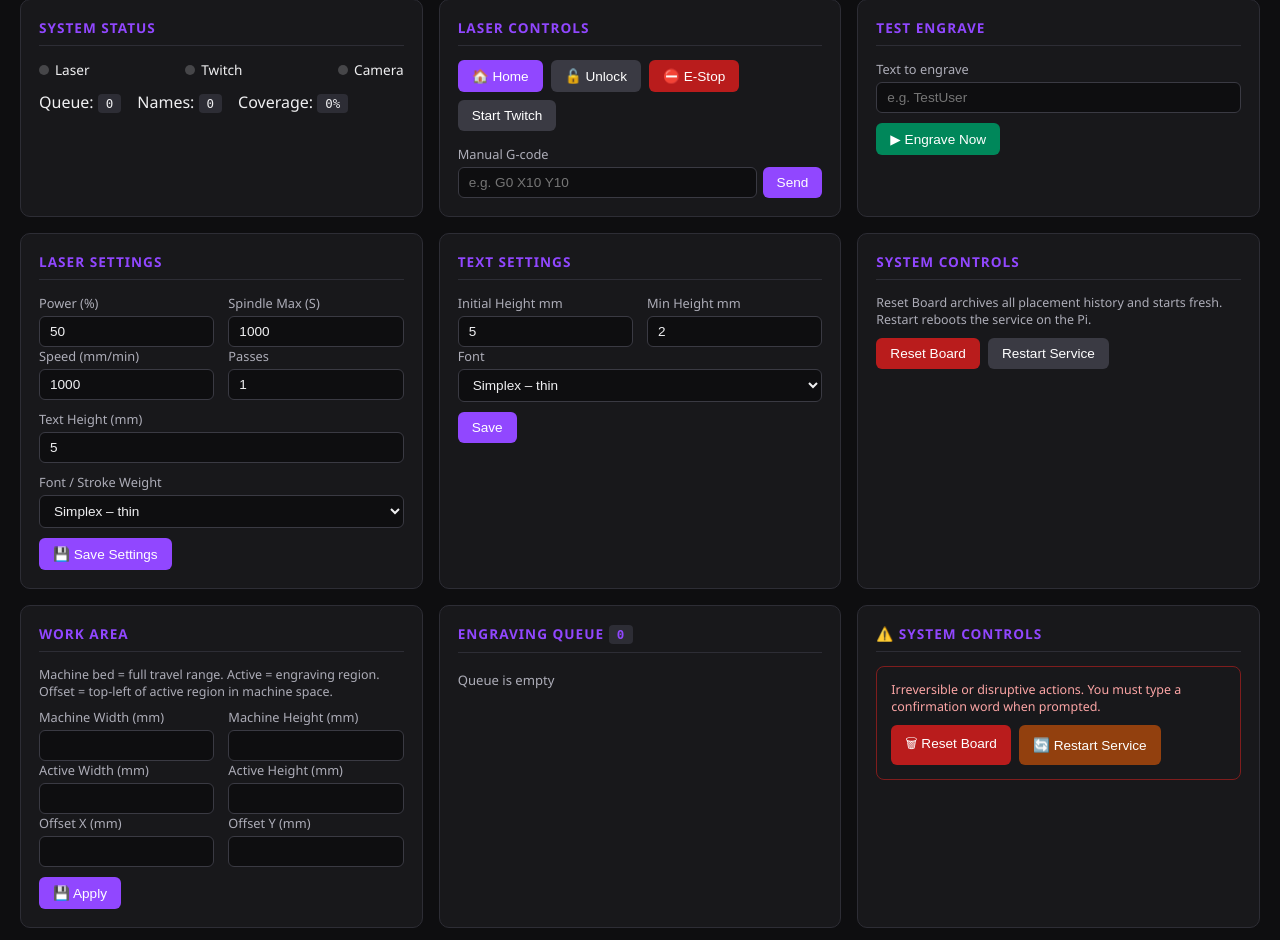
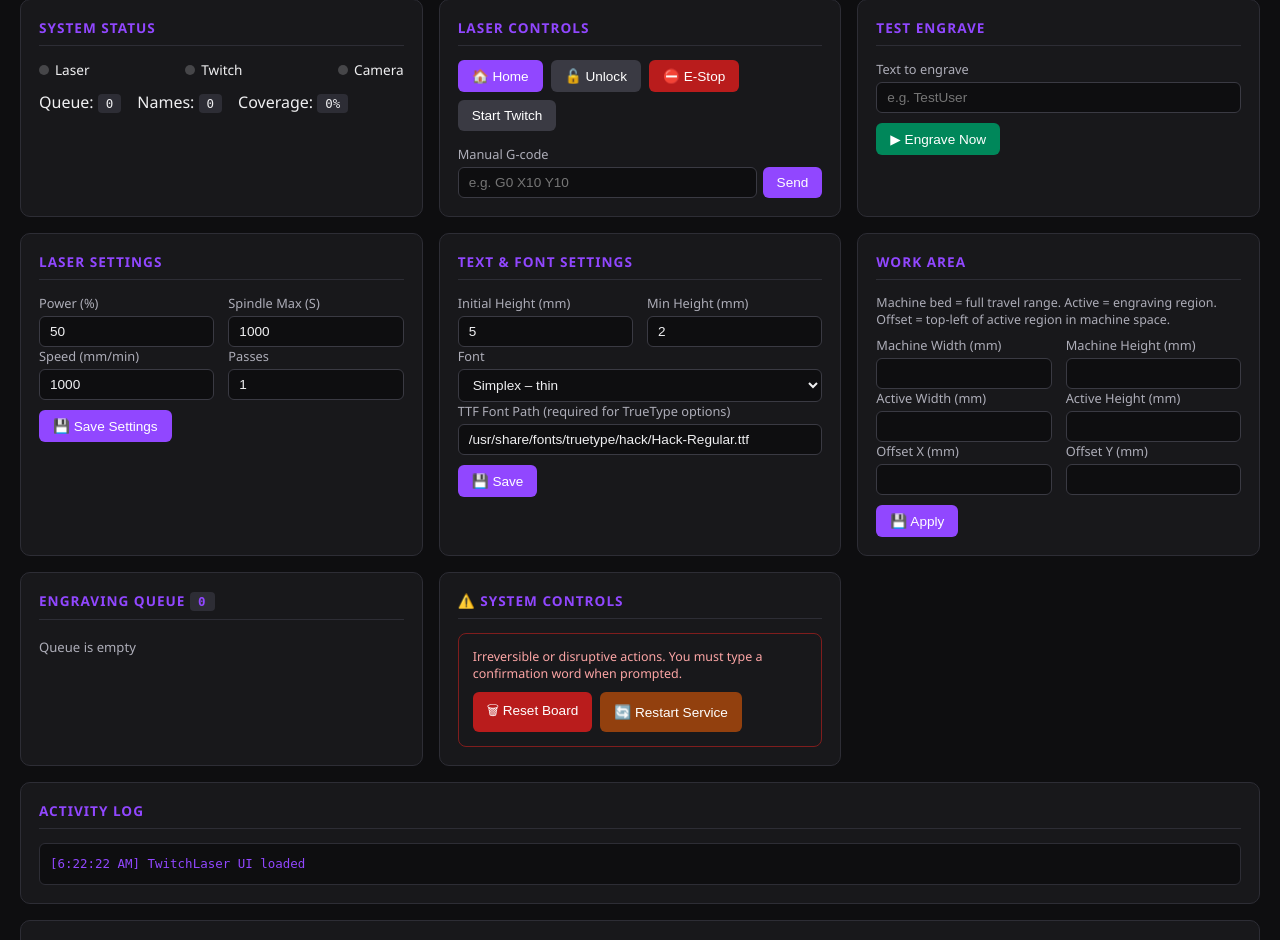
Before and after one commit to DaverDavids/TwitchLaser, a Flask app: page / in a window 1280 px wide. Shown: the part 76-1016 px from the top of the page. Run offline with Flask 3, Linux system fonts and the light colour scheme; data that the repository does not hold is empty.

Commit message:
Fix Hershey pulsing, TTF path UI, and duplicate card/JS cleanup

```diff
--- a/gcode_generator.py
+++ b/gcode_generator.py
@@ -263,10 +263,23 @@ class GCodeGenerator:
         try:
             hf = _HersheyFonts()
             hf.load_default_font(hf_name)
-            polylines = [
-                [(x1, y1), (x2, y2)]
-                for (x1, y1), (x2, y2) in hf.lines_for_text(text)
-            ]
+            # Chain consecutive segments into continuous polylines so the
+            # laser doesn't pulse off/on between every segment in M4 mode.
+            EPS = 1e-6
+            polylines = []
+            current = None
+            for (x1, y1), (x2, y2) in hf.lines_for_text(text):
+                if current is None:
+                    current = [(x1, y1), (x2, y2)]
+                else:
+                    lx, ly = current[-1]
+                    if abs(lx - x1) < EPS and abs(ly - y1) < EPS:
+                        current.append((x2, y2))
+                    else:
+                        polylines.append(current)
+                        current = [(x1, y1), (x2, y2)]
+            if current:
+                polylines.append(current)
             return polylines if polylines else _builtin_glyphs(text)
 
         except Exception as e:
@@ -403,20 +416,15 @@ def _ttf_recording_to_polylines(commands, scale):
 
         elif op == 'qCurveTo':
             # Quadratic (TrueType): may have implicit on-curve points between control pts
-            # Simplest correct approach: convert each quad segment to cubic and flatten
             p0 = cur_pos
-            # pts = [control1, ..., endpoint]
-            # Handle implicit on-curves for TrueType splines
             all_pts = [(p[0] * scale, p[1] * scale) for p in pts]
             endpoint = all_pts[-1]
             ctrl_pts = all_pts[:-1]
 
             segments = []
             if len(ctrl_pts) == 1:
-                # Single quadratic segment
                 segments = [(p0, ctrl_pts[0], endpoint)]
             else:
-                # Multiple control points: generate implicit on-curves
                 prev = p0
                 for i, cp in enumerate(ctrl_pts):
                     if i == len(ctrl_pts) - 1:
@@ -428,7 +436,6 @@ def _ttf_recording_to_polylines(commands, scale):
                     prev = on
 
             for (sp0, qcp, sp3) in segments:
-                # Quadratic → cubic conversion
                 cp1 = (sp0[0] + 2/3*(qcp[0]-sp0[0]), sp0[1] + 2/3*(qcp[1]-sp0[1]))
                 cp2 = (sp3[0] + 2/3*(qcp[0]-sp3[0]), sp3[1] + 2/3*(qcp[1]-sp3[1]))
                 steps = 8
--- a/templates/index.html
+++ b/templates/index.html
@@ -132,62 +132,48 @@
                 <input type="number" id="s-passes" min="1" max="5" step="1" value="1">
             </div>
         </div>
-        <label>Text Height (mm)</label>
-        <input type="number" id="s-textheight" min="2" max="50" step="0.5" value="5">
-        <label>Font / Stroke Weight</label>
-        <select id="s-font">
-            <option value="simplex">Simplex - thin single stroke</option>
-            <option value="medium">Medium - lightly bold</option>
-            <option value="bold">Bold - solid strokes</option>
-            <option value="heavy">Heavy - thick filled look</option>
-        </select>
         <div class="btn-row">
             <button onclick="saveLaserSettings()">&#128190; Save Settings</button>
             <span class="save-ok" id="laser-ok">&#10003; Saved</span>
         </div>
     </div>
 
-	<!-- Text / Font Settings -->
+    <!-- TEXT / FONT SETTINGS -->
     <div class="card">
-	  <h3>Text Settings</h3>
+        <h3>Text &amp; Font Settings</h3>
         <div class="form-grid">
-		<div><label>Initial Height mm</label>
-		  <input type="number" id="s-height" min="2" max="50" step="0.5" value="5"></div>
-		<div><label>Min Height mm</label>
-		  <input type="number" id="s-min-height" min="1" max="20" step="0.5" value="2"></div>
-		<div style="grid-column:1/-1"><label>Font</label>
-		  <select id="s-font" style="width:100%;background:#0e0e10;border:1px solid #3a3a43;color:#efeff1;padding:7px 10px;border-radius:6px;font-size:0.85rem;">
-			<option value="simplex">Simplex – thin</option>
-			<option value="medium">Simplex – medium</option>
-			<option value="bold">Simplex – bold</option>
-			<option value="heavy">Simplex – heavy</option>
+            <div>
+                <label>Initial Height (mm)</label>
+                <input type="number" id="s-height" min="2" max="50" step="0.5" value="5">
+            </div>
+            <div>
+                <label>Min Height (mm)</label>
+                <input type="number" id="s-min-height" min="1" max="20" step="0.5" value="2">
+            </div>
+            <div style="grid-column:1/-1">
+                <label>Font</label>
+                <select id="s-font">
+                    <option value="simplex">Simplex &#8211; thin</option>
+                    <option value="medium">Simplex &#8211; medium</option>
+                    <option value="bold">Simplex &#8211; bold</option>
+                    <option value="heavy">Simplex &#8211; heavy</option>
                     <option value="hershey_roman">Hershey Roman (serif)</option>
                     <option value="hershey_script">Hershey Script (cursive)</option>
                     <option value="hershey_gothic">Hershey Gothic</option>
                     <option value="ttf">TrueType font</option>
-			<option value="ttf_bold">TrueType font – bold</option>
-		  </select></div>
+                    <option value="ttf_bold">TrueType font &#8211; bold</option>
+                </select>
+            </div>
+            <div style="grid-column:1/-1">
+                <label>TTF Font Path (required for TrueType options)</label>
+                <input type="text" id="s-ttf-path" placeholder="/usr/share/fonts/truetype/dejavu/DejaVuSans.ttf">
+            </div>
         </div>
         <div class="btn-row">
-		<button onclick="saveTextSettings()">Save</button>
-		<span class="save-ok" id="text-ok">Saved</span>
+            <button onclick="saveTextSettings()">&#128190; Save</button>
+            <span class="save-ok" id="text-ok">&#10003; Saved</span>
         </div>
     </div>
-
-	<!-- System Controls -->
-	<div class="card">
-	  <h3>System Controls</h3>
-	  <p style="font-size:0.78rem;color:#adadb8;margin-bottom:10px">
-		Reset Board archives all placement history and starts fresh.
-		Restart reboots the service on the Pi.
-	  </p>
-	  <div class="btn-row">
-		<button class="danger" onclick="resetBoard()">Reset Board</button>
-		<button class="secondary" onclick="restartService()">Restart Service</button>
-	  </div>
-	  <div id="sys-result" style="margin-top:8px;font-size:0.8rem;color:#adadb8"></div>
-	</div>
-
 
     <!-- WORK AREA -->
     <div class="card">
@@ -301,20 +287,15 @@ async function updateStatus() {
 
         if (!window._settingsLoaded && s.config) {
             var ls = s.config.laser_settings || {};
-            var ts = s.config.text_settings   || {};
-            setVal('s-power',       ls.power_percent     || 50);
-            setVal('s-spindle-max', ls.spindle_max        || 1000);
-            setVal('s-speed',       ls.speed_mm_per_min   || 1000);
-            setVal('s-passes',      ls.passes             || 1);
-            setVal('s-textheight',  ts.initial_height_mm  || 5);
-            if (ts.font) setVal('s-font', ts.font);
-			if (s.config.text_settings) {
-			setVal('s-height',     s.config.text_settings.initial_height_mm ?? 5);
-			setVal('s-min-height', s.config.text_settings.min_height_mm     ?? 2);
-			const fs = document.getElementById('s-font');
-			if (fs && s.config.text_settings.font) fs.value = s.config.text_settings.font;
-			}
-
+            var ts = s.config.text_settings  || {};
+            setVal('s-power',      ls.power_percent    || 50);
+            setVal('s-spindle-max',ls.spindle_max       || 1000);
+            setVal('s-speed',      ls.speed_mm_per_min  || 1000);
+            setVal('s-passes',     ls.passes            || 1);
+            setVal('s-height',     ts.initial_height_mm || 5);
+            setVal('s-min-height', ts.min_height_mm     || 2);
+            if (ts.font)     setVal('s-font',     ts.font);
+            if (ts.ttf_path) setVal('s-ttf-path', ts.ttf_path);
             window._settingsLoaded = true;
         }
     } catch(e) {}
@@ -372,48 +353,32 @@ async function testEngrave() {
 
 // LASER SETTINGS
 async function saveLaserSettings() {
-    var fontKey = document.getElementById('s-font').value;
     var body = {
         laser_settings: {
-            power_percent:     +document.getElementById('s-power').value,
-            spindle_max:       +document.getElementById('s-spindle-max').value,
-            speed_mm_per_min:  +document.getElementById('s-speed').value,
-            passes:            +document.getElementById('s-passes').value
-        },
-        text_settings: {
-            font:              fontKey,
-            initial_height_mm: +document.getElementById('s-textheight').value
+            power_percent:    +document.getElementById('s-power').value,
+            spindle_max:      +document.getElementById('s-spindle-max').value,
+            speed_mm_per_min: +document.getElementById('s-speed').value,
+            passes:           +document.getElementById('s-passes').value
         }
     };
     await api('/api/config', 'POST', body);
     flashOk('laser-ok');
-    log('Settings saved — font: ' + fontKey, '#00c853');
+    log('Laser settings saved', '#00c853');
 }
 
+// TEXT / FONT SETTINGS
 async function saveTextSettings() {
-    const body = { text_settings: {
+    var font    = document.getElementById('s-font').value;
+    var ttfPath = document.getElementById('s-ttf-path').value.trim();
+    var body = { text_settings: {
         initial_height_mm: parseFloat(document.getElementById('s-height').value),
         min_height_mm:     parseFloat(document.getElementById('s-min-height').value),
-        font:              document.getElementById('s-font').value
+        font:     font,
+        ttf_path: ttfPath || null
     }};
-    const r = await api('/api/config', 'POST', body);
+    await api('/api/config', 'POST', body);
     flashOk('text-ok');
-    log(`Text settings saved — font: ${body.text_settings.font}  height: ${body.text_settings.initial_height_mm}mm`, '#00c853');
-}
-
-async function resetBoard() {
-    if (!confirm('Archive current board and start fresh? This cannot be undone.')) return;
-    const r = await api('/api/reset_board', 'POST');
-    document.getElementById('sys-result').textContent = r.message;
-    log(r.message, r.success ? '#ffa000' : '#e91916');
-    if (r.success) drawVisualizer();
-}
-
-async function restartService() {
-    if (!confirm('Restart the TwitchLaser service on the Pi?')) return;
-    const r = await api('/api/restart_service', 'POST');
-    document.getElementById('sys-result').textContent = r.message;
-    log(r.message, '#adadb8');
+    log('Text settings saved — font: ' + font, '#00c853');
 }
 
 // WORK AREA
```
Lines whose indentation alone changed are shown as unchanged.
